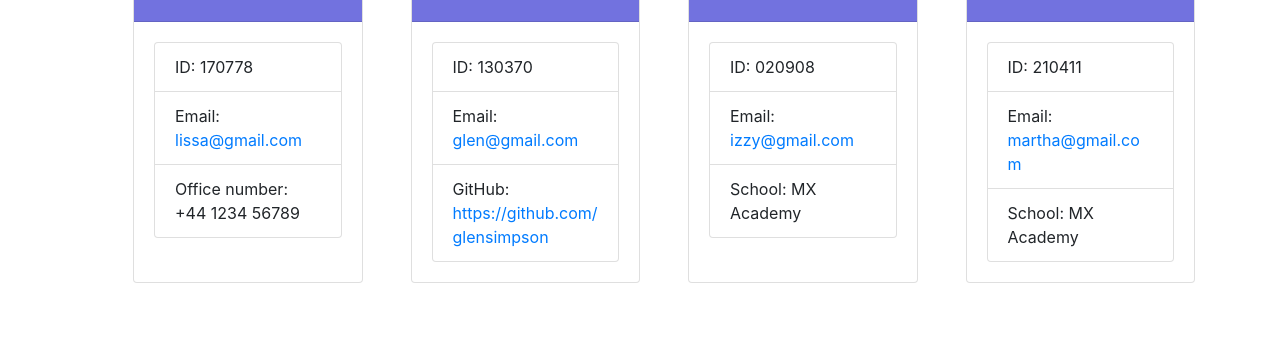
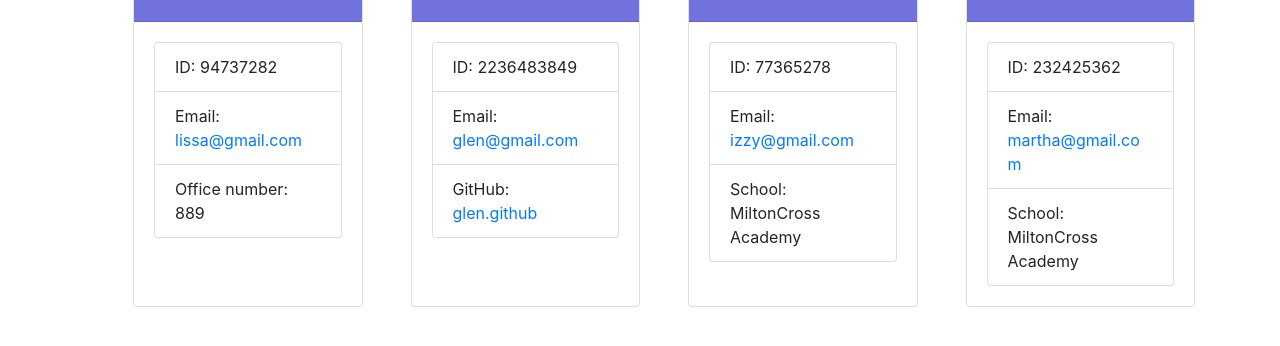
Before and after one commit to lissasimp/Team-Profile-Generator, a website: page starter/output/team.html in a window 1280 px wide. Shown: the part 338-684 px from the top of the page. Drawn offline with nearby package versions, Linux system fonts and the light colour scheme.

Commit message:
updated stylesheet

```diff
--- a/starter/output/team.html
+++ b/starter/output/team.html
@@ -1,3 +1,4 @@
+
     <!DOCTYPE html>
 <html lang="en">
 
@@ -8,7 +9,7 @@
     <title>My Team</title>
     <link rel="stylesheet" href="https://stackpath.bootstrapcdn.com/bootstrap/4.3.1/css/bootstrap.min.css"
         integrity="sha384-ggOyR0iXCbMQv3Xipma34MD+dH/1fQ784/j6cY/iJTQUOhcWr7x9JvoRxT2MZw1T" crossorigin="anonymous">
-    <link rel="stylesheet" href="./styles.css">
+    <link rel="stylesheet" href="styles.css">
     <script src="https://kit.fontawesome.com/c502137733.js"></script>
 </head>
 
@@ -31,9 +32,9 @@
         </div>
         <div class="card-body">
             <ul class="list-group">
-                            <li class="list-group-item">ID: 170778</li>
+                <li class="list-group-item">ID: 94737282</li>
                 <li class="list-group-item">Email: <a href="mailto:lissa@gmail.com">lissa@gmail.com</a></li>
-                            <li class="list-group-item">Office number: +44 1234 56789</li>
+                <li class="list-group-item">Office number: 889</li>
             </ul>
         </div>
     </div>
@@ -45,11 +46,9 @@
     </div>
     <div class="card-body">
         <ul class="list-group">
-                            <li class="list-group-item">ID: 130370</li>
+            <li class="list-group-item">ID: 2236483849</li>
             <li class="list-group-item">Email: <a href="mailto:glen@gmail.com">glen@gmail.com</a></li>
-                            <li class="list-group-item">GitHub: <a
-                                    href="https://github.com/https://github.com/glensimpson" target="_blank"
-                                    rel="noopener noreferrer">https://github.com/glensimpson</a></li>
+            <li class="list-group-item">GitHub: <a href="https://github.com/glen.github" target="_blank" rel="noopener noreferrer">glen.github</a></li>
         </ul>
     </div>
 </div>
@@ -61,9 +60,9 @@
     </div>
     <div class="card-body">
         <ul class="list-group">
-                            <li class="list-group-item">ID: 020908</li>
+            <li class="list-group-item">ID: 77365278</li>
             <li class="list-group-item">Email: <a href="mailto:izzy@gmail.com">izzy@gmail.com</a></li>
-                            <li class="list-group-item">School: MX Academy</li>
+            <li class="list-group-item">School: MiltonCross Academy</li>
         </ul>
     </div>
 </div>
@@ -75,10 +74,9 @@
     </div>
     <div class="card-body">
         <ul class="list-group">
-                            <li class="list-group-item">ID: 210411</li>
-                            <li class="list-group-item">Email: <a href="mailto:martha@gmail.com">martha@gmail.com</a>
-                            </li>
-                            <li class="list-group-item">School: MX Academy</li>
+            <li class="list-group-item">ID: 232425362</li>
+            <li class="list-group-item">Email: <a href="mailto:martha@gmail.com">martha@gmail.com</a></li>
+            <li class="list-group-item">School: MiltonCross Academy</li>
         </ul>
     </div>
 </div>
@@ -87,5 +85,4 @@
         </div>
     </div>
 </body>
-
 </html>
```
Also changed, not shown: 1 other file. Lines whose indentation alone changed are shown as unchanged.
